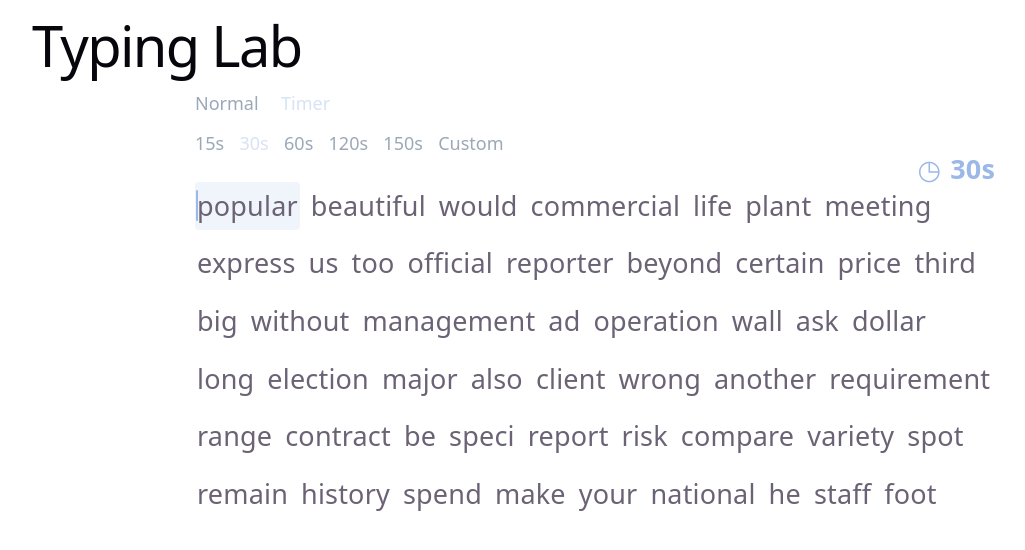
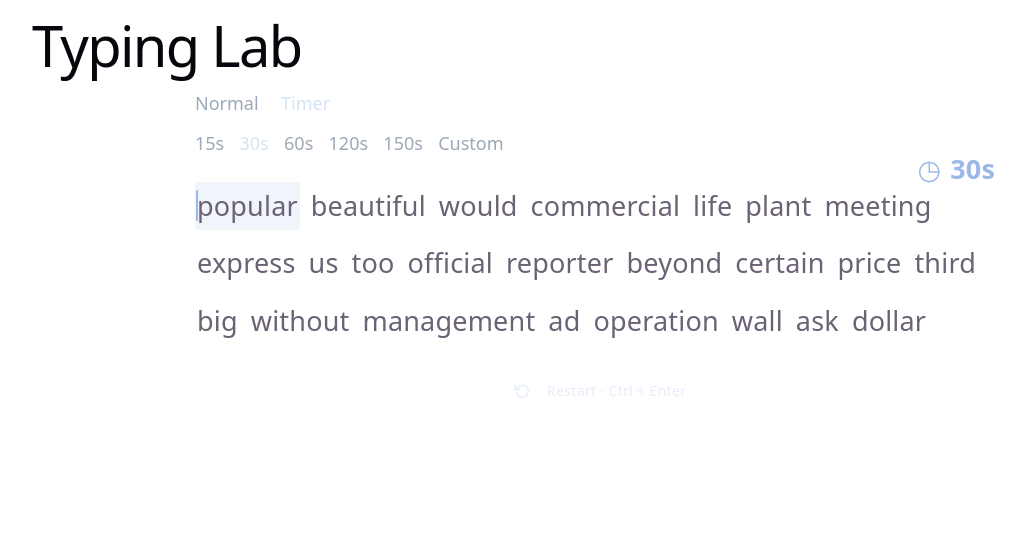
Before and after one commit to Thanapat-Tae/typing-lab, a React (Vite) app: page / in a window 1280 px wide. Both pictures are taken after a click on the button "Timer". Shown: the top 550 px of the page, without its empty margins (45-1070 px from the left). Built offline with nearby package versions, Linux system fonts and the light colour scheme.

Commit message:
feat: improve continuous typing with rolling viewport

```diff
--- a/src/components/TypingTest/TypingTest.css
+++ b/src/components/TypingTest/TypingTest.css
@@ -127,6 +127,13 @@
   font-size: 1.5rem;
   line-height: 1.8;
   margin-bottom: 1.5rem;
+}
+
+.typing-passage-timer {
+  /* Three line boxes plus the two row gaps created by the passage's flex gap. */
+  height: calc(3lh + 1rem);
+  overflow: hidden;
+  align-content: flex-start;
 }
 
 .typing-word {
@@ -259,11 +266,42 @@
   outline-offset: 3px;
 }
 
+.typing-restart-row {
+  display: flex;
+  align-items: center;
+  justify-content: center;
+  gap: 0.4rem;
+  margin: 0 0 1.5rem;
+}
+
 .typing-retry-shortcut {
-  margin-top: -0.5rem;
   color: rgba(214, 227, 245, 0.6);
   font-size: 0.8rem;
-  text-align: center;
+}
+
+.typing-rewind {
+  display: inline-grid;
+  width: 2rem;
+  height: 2rem;
+  place-items: center;
+  padding: 0;
+  border: 0;
+  border-radius: 50%;
+  background: transparent;
+  color: rgba(214, 227, 245, 0.6);
+  font: inherit;
+  font-size: 1.2rem;
+  cursor: pointer;
+}
+
+.typing-rewind:hover {
+  color: #d6e3f5;
+  background: rgba(155, 184, 232, 0.1);
+}
+
+.typing-rewind:focus-visible {
+  outline: 2px solid #9bb8e8;
+  outline-offset: 2px;
 }
 
 @media (max-width: 560px) {
--- a/src/components/TypingTest/TypingTest.tsx
+++ b/src/components/TypingTest/TypingTest.tsx
@@ -1,4 +1,4 @@
-import { useCallback, useEffect, useRef, useState } from "react";
+import { useCallback, useEffect, useLayoutEffect, useRef, useState } from "react";
 import { calculateWpm, countCorrectCharacters } from "../../utils/calculateWpm";
 import { calculateAccuracy } from "../../utils/calculateAccuracy";
 import { generateWords } from "../../utils/generateWords";
@@ -107,6 +107,7 @@ function TypingTest() {
   const isTimeUp = mode === "timer" && hasStarted && timeLeft === 0;
 
   const inputRef = useRef<HTMLInputElement>(null);
+  const passageRef = useRef<HTMLDivElement>(null);
   const startedAtRef = useRef<number | null>(null);
   const stoppedAtRef = useRef<number | null>(null);
   const inputValueRef = useRef("");
@@ -121,6 +122,7 @@ function TypingTest() {
       focusTyping = true,
     ) => {
       setCurrentWordIndex(0);
+      if (passageRef.current) passageRef.current.scrollTop = 0;
       setCurrentInput("");
       setCompletedWords([]);
       setTimeLeft(
@@ -210,7 +212,7 @@ function TypingTest() {
         event.key === "Enter" &&
         !event.isComposing;
 
-      if (!isRetryShortcut || (!isFinished && !isTimeUp)) return;
+      if (!isRetryShortcut) return;
 
       if (
         event.target instanceof HTMLInputElement &&
@@ -293,6 +295,40 @@ function TypingTest() {
     mode,
     selectedDuration,
   ]);
+
+  useLayoutEffect(() => {
+    if (mode !== "timer") return;
+    const viewport = passageRef.current;
+    const activeWord = viewport?.querySelector<HTMLElement>(".active-word");
+    if (!viewport || !activeWord) return;
+
+    const viewportRect = viewport.getBoundingClientRect();
+    const words = Array.from(viewport.children) as HTMLElement[];
+    const contentTop = (word: HTMLElement) =>
+      word.getBoundingClientRect().top -
+      viewportRect.top -
+      viewport.clientTop +
+      viewport.scrollTop;
+    const rowTops = [...new Set(words.map((word) => Math.round(contentTop(word))))].sort(
+      (left, right) => left - right,
+    );
+    if (rowTops.length < 3) return;
+
+    const lineAdvance = rowTops[1] - rowTops[0];
+    const activeTop = Math.round(contentTop(activeWord));
+    const activeRow = rowTops.indexOf(activeTop);
+    if (lineAdvance <= 0 || activeRow < 0) return;
+
+    let firstVisibleRow = 0;
+    for (let index = 0; index < rowTops.length; index += 1) {
+      if (rowTops[index] <= viewport.scrollTop + 1) firstVisibleRow = index;
+      else break;
+    }
+
+    if (activeRow < firstVisibleRow + 2) return;
+    const rowsToAdvance = activeRow - firstVisibleRow - 1;
+    viewport.scrollTop += rowsToAdvance * lineAdvance;
+  }, [mode, currentWordIndex, timerWords.length]);
 
   function handleInput(value: string) {
     if (isFinished || isTimeUp || !isDurationValid) return;
@@ -468,7 +504,11 @@ function TypingTest() {
                 className="typing-duration-option"
                 type="button"
                 aria-pressed={durationOption === duration}
-                onClick={() => handleDurationChange(duration)}
+                onClick={() =>
+                  durationOption === duration
+                    ? resetSession("timer", duration)
+                    : handleDurationChange(duration)
+                }
               >
                 {duration}s
               </button>
@@ -477,7 +517,11 @@ function TypingTest() {
               className="typing-duration-option"
               type="button"
               aria-pressed={durationOption === "custom"}
-              onClick={() => handleDurationChange("custom")}
+              onClick={() =>
+                durationOption === "custom"
+                  ? resetSession("timer", customDuration ?? Number.NaN)
+                  : handleDurationChange("custom")
+              }
             >
               Custom
             </button>
@@ -529,7 +573,7 @@ function TypingTest() {
         </div>
       )}
 
-      <div className="typing-passage">
+      <div ref={passageRef} className={`typing-passage ${mode === "timer" ? "typing-passage-timer" : ""}`}>
         {activeWords.map((word, wordIndex) => {
           const isCurrentWord = wordIndex === currentWordIndex;
           const showCaret = isCurrentWord && !isFinished && !isTimeUp;
@@ -609,6 +653,21 @@ function TypingTest() {
         })}
       </div>
 
+      <div className="typing-restart-row">
+        <button
+          className="typing-rewind"
+          type="button"
+          aria-label="Restart typing test"
+          onClick={() => resetSession()}
+        >
+          <svg aria-hidden="true" viewBox="0 0 24 24" width="18" height="18" fill="none" stroke="currentColor" strokeWidth="2" strokeLinecap="round" strokeLinejoin="round">
+            <path d="M3 4v6h6" />
+            <path d="M4.5 14a8 8 0 1 0 2-7L3 10" />
+          </svg>
+        </button>
+        <span className="typing-retry-shortcut">Restart · Ctrl + Enter</span>
+      </div>
+
       {statistics !== null && (
         <div className="typing-session-summary">
           <p className="typing-result">
@@ -625,7 +684,6 @@ function TypingTest() {
           >
             Retry
           </button>
-          <span className="typing-retry-shortcut">Ctrl + Enter</span>
         </div>
       )}
 
```
